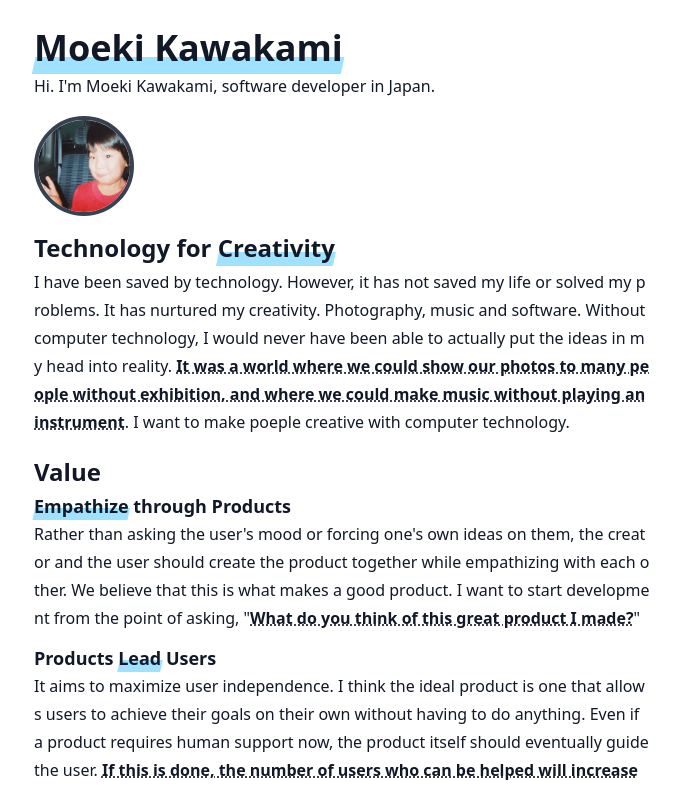
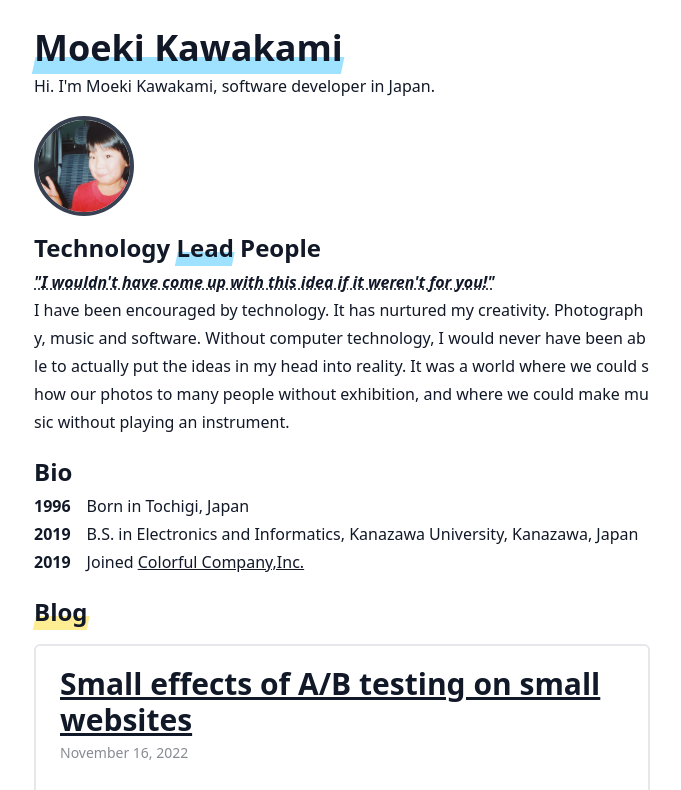
Before and after one commit to kawakamimoeki/website-legacy, a Next.js app: page / in a window 1280 px wide. Shown: the top 790 px of the page, without its empty margins (298-979 px from the left). Built offline with nearby package versions, Linux system fonts and the light colour scheme.

Commit message:
feat: update vision and value

```diff
--- a/components/values.jsx
+++ /dev/null
@@ -1,35 +0,0 @@
-import Heading from './heading.jsx'
-import Dotted from './dotted'
-
-export default function component() {
-  return (
-    <div className="mb-5">
-      <Heading>Value</Heading>
-      <h3 className="text-lg font-bold">
-        <span className="marker marker-sky">Empathize</span> through Products
-      </h3>
-      <p className="mb-3">
-        Rather than asking the user&apos;s mood or forcing one&apos;s own ideas
-        on them, the creator and the user should create the product together
-        while empathizing with each other. We believe that this is what makes a
-        good product. I want to start development from the point of asking,
-        &quot;<Dotted>What do you think of this great product I made?</Dotted>
-        &quot;
-      </p>
-      <h3 className="text-lg font-bold">
-        Products <span className="marker marker-sky">Lead</span> Users
-      </h3>
-      <p>
-        It aims to maximize user independence. I think the ideal product is one
-        that allows users to achieve their goals on their own without having to
-        do anything. Even if a product requires human support now, the product
-        itself should eventually guide the user.{' '}
-        <Dotted>
-          If this is done, the number of users who can be helped will increase
-          exponentially
-        </Dotted>
-        .
-      </p>
-    </div>
-  )
-}
--- a/components/vision.jsx
+++ b/components/vision.jsx
@@ -5,19 +5,20 @@ export default function component() {
   return (
     <div className="mb-5">
       <Heading>
-        Technology for <span className="marker marker-sky">Creativity</span>
+        Technology <span className="marker marker-sky">Lead</span> People
       </Heading>
+      <Dotted>
+        <i>
+          &quot;I wouldn&apos;t have come up with this idea if it weren&apos;t
+          for you!&quot;
+        </i>
+      </Dotted>
       <p>
-        I have been saved by technology. However, it has not saved my life or
-        solved my problems. It has nurtured my creativity. Photography, music
-        and software. Without computer technology, I would never have been able
-        to actually put the ideas in my head into reality.{' '}
-        <Dotted>
-          It was a world where we could show our photos to many people without
-          exhibition, and where we could make music without playing an
-          instrument
-        </Dotted>
-        . I want to make poeple creative with computer technology.
+        I have been encouraged by technology. It has nurtured my creativity.
+        Photography, music and software. Without computer technology, I would
+        never have been able to actually put the ideas in my head into reality.
+        It was a world where we could show our photos to many people without
+        exhibition, and where we could make music without playing an instrument.
       </p>
     </div>
   )
--- a/pages/index.js
+++ b/pages/index.js
@@ -1,7 +1,6 @@
 import SEO from '../components/seo.jsx'
 import Header from '../components/header.jsx'
 import Vision from '../components/vision.jsx'
-import Values from '../components/values.jsx'
 import Bio from '../components/bio.jsx'
 import Links from '../components/links.jsx'
 import Contact from '../components/contact.jsx'
@@ -23,7 +22,6 @@ export default function Home(props) {
       <SEO />
       <Header likeCount={props.likeCount} />
       <Vision />
-      <Values />
       <Bio />
       <Blog posts={props.allPostsData} />
       <Contact />
```
